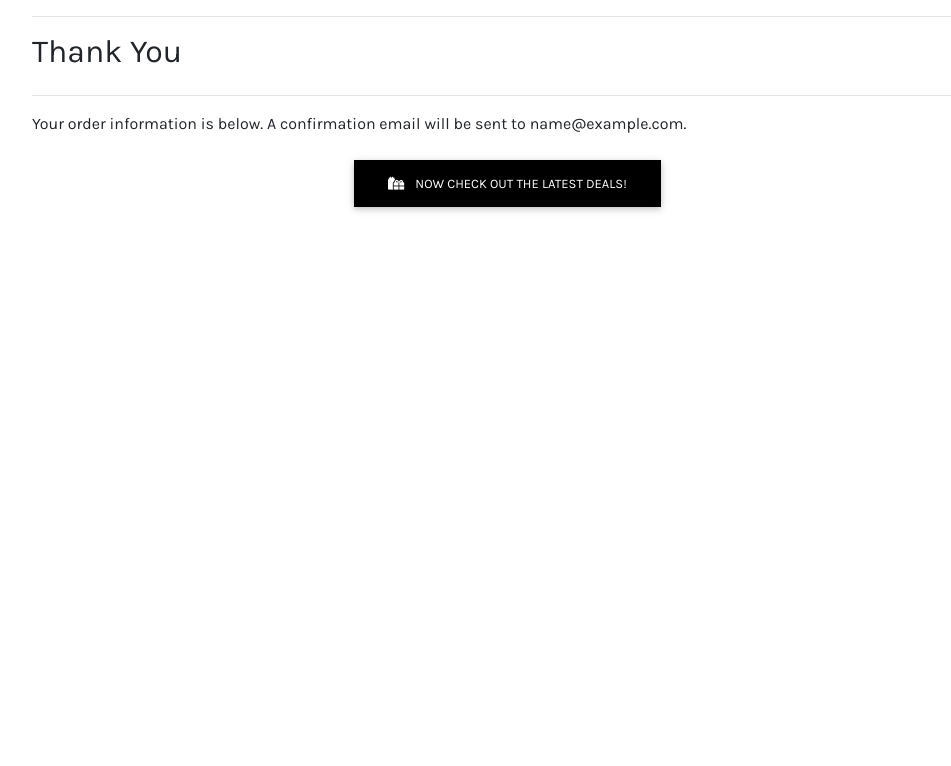
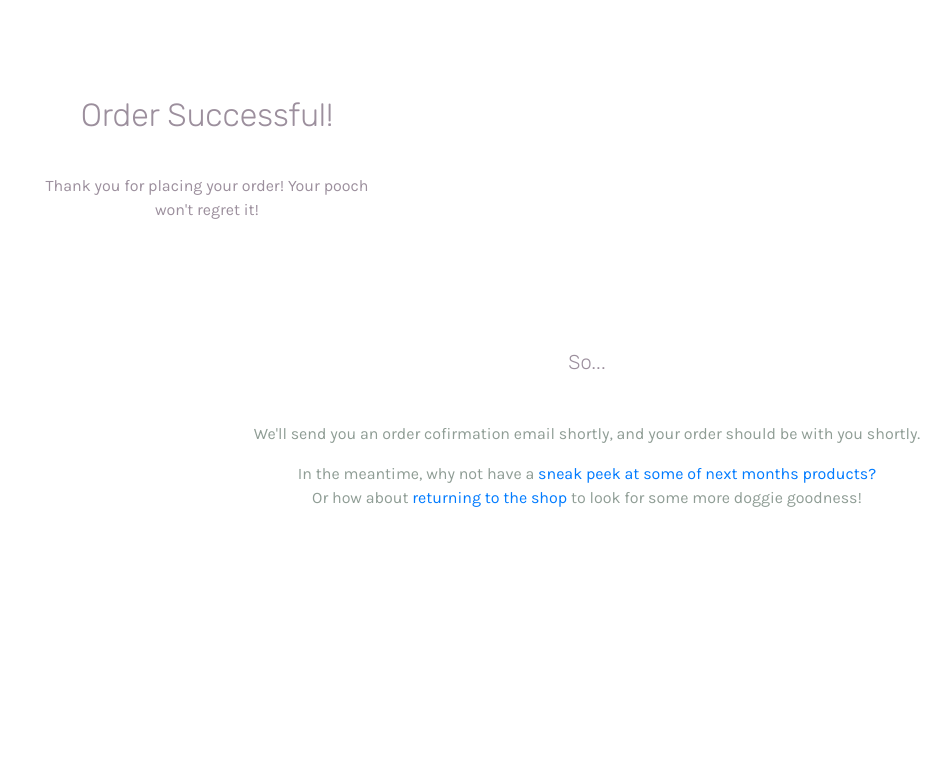
Before and after one commit to ClaireLally8/Waggy-Box, a Django app: page /checkout/checkout_success/000 in a window 1280 px wide. Shown: the part 96-862 px from the top of the page, without its empty margins (53-1004 px from the left). Run offline with Django 3.2, Linux system fonts and the light colour scheme; tables that the repository leaves empty hold one stand-in row (values such as "Sample post"); some libraries are stand-ins or nearby versions.

Commit message:
Styled checkout page complete

```diff
--- a/checkout/templates/checkout/checkout_success.html
+++ b/checkout/templates/checkout/checkout_success.html
@@ -1,29 +1,27 @@
 {% extends "base.html" %}
 {% load static %}
+
 {% block content %}
-    <div class="overlay"></div>
-    <div class="container">
-        <div class="row">
-            <div class="col">
-                <hr>
-                <h2 class="logo-font mb-4">Thank You</h2>
-                <hr>
-                <p class="text-black">Your order information is below. A confirmation email will be sent to <strong>{{ order.email }}</strong>.</p>
-            </div>
-        </div>
+<section class="checkout-image">
+<div class="container">
+<div class="row">
+      <div class="col-lg-4 col-md-4 col-sm-12">
+        <h2 class="text-center landing-main">Order Successful!</h2>
+        <p class="text-center landing-sub">Thank you for placing your order! Your pooch won't regret it!</p>
+      </div>
+    </div>
+</div>
+</section>
+<section class="text-part my-3">
+<div class="container">
+<div class="row">
+<div class="col-12">
+<h5 class="section-head text-center mb-5">So...</h5>
+    <p class="section-text darkgreen text-center">We'll send you an order cofirmation email shortly, and your order should be with you shortly. </p>
+    <p class="section-text darkgreen text-center">In the meantime, why not have a <a class="post-link" href="{% url 'dashboard' %}">sneak peek at some of next months products?</a><br> Or how about <a class="post-link" href="{% url 'shop' %}">returning to the shop</a> to look for some more doggie goodness!</p>
+</div>
+</div>
+</div>
+</section>
 
-        <div class="row">
-            <div class="col-12 col-lg-7"></div>
-        </div>
-        <div class="row">
-			<div class="col-12 col-lg-7 text-right">
-				<a href="{% url 'shop' %}" class="btn btn-black rounded-0 my-2">
-					<span class="icon mr-2">
-						<i class="fas fa-gifts"></i>
-					</span>
-					<span class="text-uppercase">Now check out the latest deals!</span>
-				</a>
-			</div>
-		</div>
-    </div>
 {% endblock %}
```
